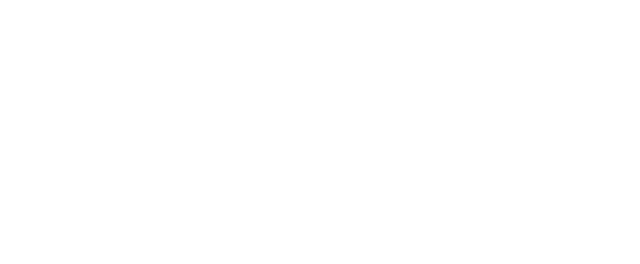
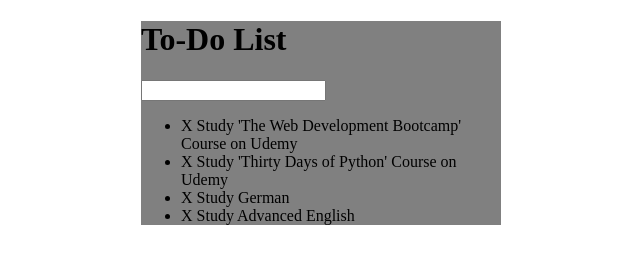
Before and after one commit to eomereu/webdevbc, a plain HTML site: page 16_Todo_List_Project/index.html in a window 1280 px wide. Shown: the whole page, without its empty margins (319-959 px from the left). Drawn offline with Linux system fonts and the light colour scheme.

Commit message:
Basic HTML & CSS

```diff
--- a/16_Todo_List_Project/assets/css/todos.css
+++ b/16_Todo_List_Project/assets/css/todos.css
@@ -0,0 +1,5 @@
+#container {
+  background: gray;
+  width: 360px;
+  margin: 0 auto;
+}
--- a/16_Todo_List_Project/index.html
+++ b/16_Todo_List_Project/index.html
@@ -6,7 +6,16 @@
   <title>Todo List</title>
 </head>
 <body>
-
+  <div id="container">
+    <h1>To-Do List</h1>
+    <input type="text">
+    <ul>
+      <li><span>X</span> Study 'The Web Development Bootcamp' Course on Udemy</li>
+      <li><span>X</span> Study 'Thirty Days of Python' Course on Udemy</li>
+      <li><span>X</span> Study German</li>
+      <li><span>X</span> Study Advanced English</li>
+    </ul>
+  </div>
   <script type="text/javascript" src="assets/js/todos.js"></script>
 </body>
 </html>
```
